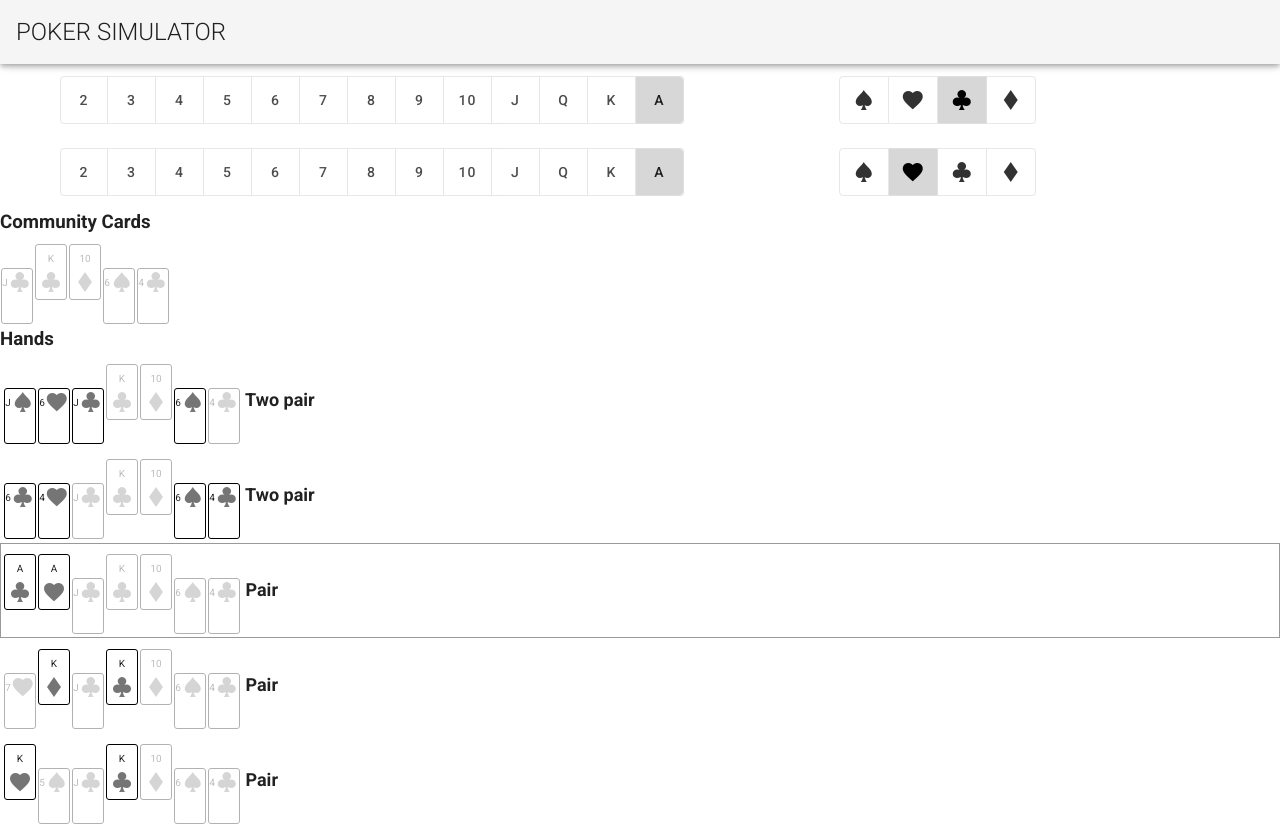
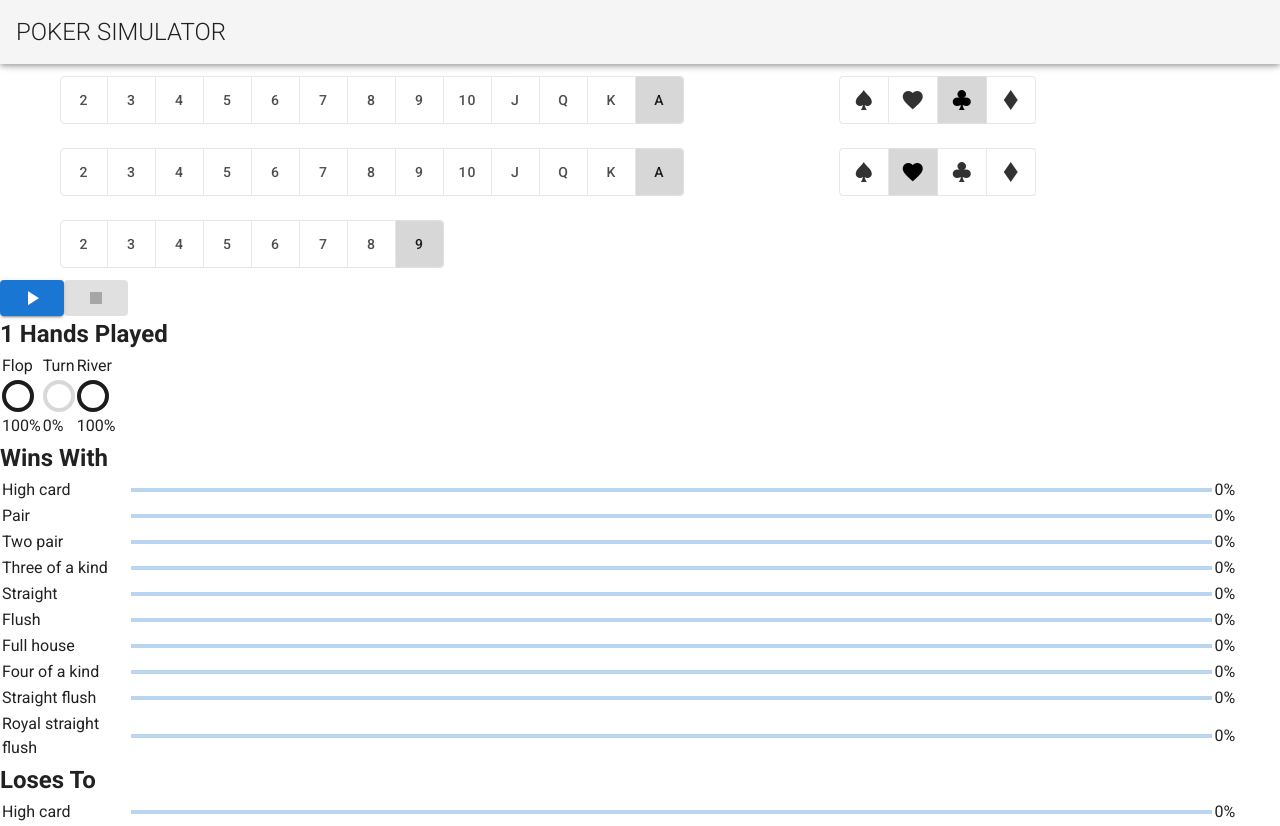
Before and after one commit to jherr/vue-poker-calculator, a Vue app: page / in a window 1280 px wide. Shown: the top 826 px of the page. Built offline with nearby package versions, Linux system fonts and the light colour scheme.

Commit message:
Pretty much done, just gotta make it pretty and add UI tesdts

```diff
--- a/src/App.vue
+++ b/src/App.vue
@@ -9,6 +9,88 @@
     <v-content>
       <CardSelector :index="0" />
       <CardSelector :index="1" />
+      <PlayerCount />
+
+      <v-btn color="primary" @click="onPlay" :disabled="playing">
+        <v-icon>mdi-play</v-icon>
+      </v-btn>
+      <v-btn color="error" @click="onStop" :disabled="!playing">
+        <v-icon>mdi-stop</v-icon>
+      </v-btn>
+
+      <h2>{{statistics.totalCount}} Hands Played</h2>
+      <table>
+        <tr>
+          <td>
+            Flop
+          </td>
+          <td>
+            Turn
+          </td>
+          <td>
+            River
+          </td>
+        </tr>
+        <tr>
+          <td>
+            <v-progress-circular
+              :value="(statistics.winsAfterFlop / statistics.totalCount) * 100.0"
+            />
+          </td>
+          <td>
+            <v-progress-circular
+              :value="(statistics.winsAfterTurn / statistics.totalCount) * 100.0"
+            />
+          </td>
+          <td>
+            <v-progress-circular
+              :value="(statistics.wins / statistics.totalCount) * 100.0"
+            />
+          </td>
+        </tr>
+        <tr>
+          <td>
+            {{(statistics.winsAfterFlop / statistics.totalCount) * 100.0 | percent}}
+          </td>
+          <td>
+            {{(statistics.winsAfterTurn / statistics.totalCount) * 100.0 | percent}}
+          </td>
+          <td>
+            {{(statistics.wins / statistics.totalCount) * 100.0 | percent}}
+          </td>
+        </tr>
+      </table>
+
+      <h2>Wins With</h2>
+      <table width="100%">
+        <tr v-for="hand in Object.keys(statistics.winsWith)" :key="hand">
+          <td width="10%" nobreak>
+            {{hand}}
+          </td>
+          <td width="85%">
+            <v-progress-linear :value="safePercent(statistics.winsWith[hand], statistics.wins) * 100.0"></v-progress-linear>
+          </td>
+          <td width="5%">
+            {{safePercent(statistics.winsWith[hand], statistics.wins) * 100.0 | percent}}
+          </td>
+        </tr>
+      </table>
+
+      <h2>Loses To</h2>
+      <table width="100%">
+        <tr v-for="hand in Object.keys(statistics.losesTo)" :key="hand">
+          <td width="10%" nobreak>
+            {{hand}}
+          </td>
+          <td width="85%">
+            <v-progress-linear :value="safePercent(statistics.losesTo[hand], statistics.totalCount - statistics.wins) * 100.0"></v-progress-linear>
+          </td>
+          <td width="5%">
+            {{safePercent(statistics.losesTo[hand], statistics.totalCount - statistics.wins) * 100.0 | percent}}
+          </td>
+        </tr>
+      </table>
+
       <CurrentTable />
     </v-content>
   </v-app>
@@ -18,14 +100,40 @@
 import Vue from 'vue';
 import CardSelector from '@/components/CardSelector.vue';
 import CurrentTable from '@/components/CurrentTable.vue';
+import PlayerCount from '@/components/PlayerCount.vue';
 
 export default Vue.extend({
+  filters: {
+    percent: (v: number) => `${Math.round(v)}%`,
+  },
   name: 'App',
   components: {
     CardSelector,
     CurrentTable,
+    PlayerCount,
   },
   data: () => ({
   }),
+  computed: {
+    statistics: {
+      get(): any {
+        return this.$store.state.statistics;
+      },
+    },
+    playing() {
+      return this.$store.state.playing;
+    },
+  },
+  methods: {
+    onPlay() {
+      this.$store.commit('setPlaying', true);
+    },
+    onStop() {
+      this.$store.commit('setPlaying', false);
+    },
+    safePercent(count: number, total: number) {
+      return total > 0 ? count / total : 0;
+    },
+  },
 });
 </script>
--- a/src/calculator/hand.ts
+++ b/src/calculator/hand.ts
@@ -15,8 +15,6 @@ export default class Hand {
   private rankCounts: any = {};
 
   constructor(public cards: Card[], public playerHand: boolean = false) {
-    this.high = this.cards[this.cards.length - 1].rankNumber;
-
     const suitsHash: any = {};
 
     const segments: Segment[] = [];
@@ -26,6 +24,7 @@ export default class Hand {
     const sortedCards = this.cards
       .slice()
       .sort((a, b) => a.rankNumber < b.rankNumber ? -1 : 1);
+    this.high = sortedCards[this.cards.length - 1].rankNumber;
     sortedCards.forEach((card) => {
       // Calculate straight segments
       if (card.rankNumber - end > 1) {
@@ -242,13 +241,14 @@ export default class Hand {
 
   private twoPairMatcher() {
     if (this.match.hand === Hands.HighCard) {
-      if (this.findRankCounts(2).length === 2) {
+      if (this.findRankCounts(2).length >= 2) {
+        const sortedRankCounts = sortRanks(this.findRankCounts(2));
         this.match = new MatchResult(Hands.TwoPair, [
-          ...sortRanks(this.findRankCounts(2)),
+          ...sortedRankCounts.slice(0, 2),
           ...this.findRankCounts(1).slice(0, 1),
         ]);
-        this.markUsedByRankNumber(this.findRankCounts(2)[0]);
-        this.markUsedByRankNumber(this.findRankCounts(2)[1]);
+        this.markUsedByRankNumber(sortedRankCounts[0]);
+        this.markUsedByRankNumber(sortedRankCounts[1]);
       }
     }
   }
@@ -303,8 +303,9 @@ export default class Hand {
   }
 
   private markUsedByRankNumber(rank: number) {
+    const adjustedRank = rank === RankNumbers[Rank.AceHigh] ? RankNumbers[Rank.Ace] : rank;
     this.cards.forEach((card) => {
-      if (card.rankNumber === rank) {
+      if (card.rankNumber === adjustedRank) {
         card.used = true;
       }
     });
--- a/src/calculator/table.ts
+++ b/src/calculator/table.ts
@@ -5,7 +5,11 @@ import { cloneDeep } from 'lodash';
 
 export default class Table {
   public hands: Hand[] = [];
+
   public won: boolean = false;
+  public wonAfterFlop: boolean = false;
+  public wonAfterTurn: boolean = false;
+
   public communityCards: Card[] = [];
 
   constructor(baseCards: Card[], players: number = 9) {
@@ -14,22 +18,40 @@ export default class Table {
 
     baseCards.forEach((card) => deck.remove(card));
 
-    this.communityCards = deck.draw(5);
+    // Simulate the flop and set up initial hands
+    this.communityCards = deck.draw(3);
 
     this.hands.push(new Hand([
       ...cloneDeep(baseCards),
       ...cloneDeep(this.communityCards),
     ], true));
-
     for (let p = 0; p < players - 1; p++) {
       this.hands.push(new Hand([
         ...cloneDeep(deck.draw(2).slice()),
         ...cloneDeep(this.communityCards),
       ]));
     }
-
     this.hands = this.hands.sort((a, b) => b.compare(a));
 
-    this.won = this.hands[0].playerHand === true;
+    this.wonAfterFlop = this.hands[0].playerHand === true;
+
+    // Simulate the turn and river
+    for (let i = 0; i < 2; i++) {
+      const newCards = deck.draw(1);
+      this.communityCards.push(cloneDeep(newCards)[0]);
+      this.hands = this.hands.map(
+        (hand: Hand) => new Hand([
+          ...hand.cards,
+          ...cloneDeep(newCards),
+        ], hand.playerHand),
+      );
+      this.hands = this.hands.sort((a, b) => b.compare(a));
+
+      if (i === 0) {
+        this.wonAfterTurn = this.hands[0].playerHand === true;
+      } else {
+        this.won = this.hands[0].playerHand === true;
+      }
+    }
   }
 }
--- /dev/null
+++ b/src/components/PlayerCount.vue
@@ -0,0 +1,52 @@
+<template>
+  <v-container grid-list-md>
+    <v-layout wrap>
+      <v-flex xs8>
+        <v-btn-toggle v-model="count">
+          <v-btn text :value="2">
+            2
+          </v-btn>
+          <v-btn text :value="3">
+            3
+          </v-btn>
+          <v-btn text :value="4">
+            4
+          </v-btn>
+          <v-btn text :value="5">
+            5
+          </v-btn>
+          <v-btn text :value="6">
+            6
+          </v-btn>
+          <v-btn text :value="7">
+            7
+          </v-btn>
+          <v-btn text :value="8">
+            8
+          </v-btn>
+          <v-btn text :value="9">
+            9
+          </v-btn>
+        </v-btn-toggle>
+      </v-flex>
+    </v-layout>
+  </v-container>
+</template>
+
+<script lang="ts">
+import Vue from 'vue';
+
+export default Vue.extend({
+  name: 'PlayerCount',
+  computed: {
+    count: {
+      get(): number {
+        return this.$store.state.playerCount;
+      },
+      set(val: string) {
+        this.$store.commit('setPlayerCount', parseInt(val, 10));
+      },
+    },
+  },
+});
+</script>
--- a/src/store.ts
+++ b/src/store.ts
@@ -1,7 +1,8 @@
 import Vue from 'vue';
 import Vuex from 'vuex';
 import Card, { Suit, Rank } from '@/calculator/card';
-import Table from './calculator/table';
+import { Hands, HandRanks } from '@/calculator/hands';
+import Table from '@/calculator/table';
 
 Vue.use(Vuex);
 
@@ -9,24 +10,94 @@ const startingCards = [
   new Card(Suit.Clubs, Rank.Ace),
   new Card(Suit.Hearts, Rank.Ace),
 ];
+const firstTable = new Table(startingCards);
 
-export default new Vuex.Store({
+interface Statistics {
+  totalCount: number;
+  wins: number;
+  winsAfterTurn: number;
+  winsAfterFlop: number;
+  winsWith: any;
+  losesTo: any;
+}
+
+const updateStatistics = (table: Table, stats: Statistics) => {
+  stats.totalCount += 1;
+  stats.wins += table.won ? 1 : 0;
+  stats.winsAfterFlop += table.wonAfterFlop ? 1 : 0;
+  stats.winsAfterTurn += table.wonAfterTurn ? 1 : 0;
+  if (table.won) {
+    stats.winsWith[table.hands[0].match.hand] += 1;
+  } else {
+    stats.losesTo[table.hands[0].match.hand] += 1;
+  }
+};
+
+const resetStatistics = (table: Table): Statistics => {
+  const stats: Statistics = {
+    totalCount: 1,
+    wins: firstTable.won ? 1 : 0,
+    winsAfterFlop: firstTable.wonAfterFlop ? 1 : 0,
+    winsAfterTurn: firstTable.wonAfterTurn ? 1 : 0,
+    winsWith: {},
+    losesTo: {},
+  };
+  HandRanks.forEach((hand: Hands) => {
+    stats.winsWith[hand] = 0;
+    stats.losesTo[hand] = 0;
+  });
+  return stats;
+};
+
+interface StoreState {
+  cards: Card[];
+  table: Table;
+  statistics: Statistics;
+  playing: boolean;
+  playerCount: number;
+}
+
+const store = new Vuex.Store({
   state: {
     cards: startingCards,
-    table: new Table(startingCards),
+    table: firstTable,
+    statistics: resetStatistics(firstTable),
+    playing: false,
+    playerCount: 9,
   },
   mutations: {
-    setCard(state, { index, card }) {
+    setCard(state: StoreState, { index, card }) {
       state.cards[index] = card;
-      state.table = new Table(state.cards);
+      state.table = new Table(state.cards, state.playerCount);
+      state.statistics = resetStatistics(state.table);
     },
-    setupTable(state) {
-      state.table = new Table(state.cards);
+    setPlayerCount(state: StoreState, count: number) {
+      state.playerCount = count;
+      state.table = new Table(state.cards, state.playerCount);
+      state.statistics = resetStatistics(state.table);
     },
-  },
-  actions: {
-    runHand({ commit }) {
-      commit('setupTable');
+    setupTable(state: StoreState) {
+      const statistics = {
+        ...state.statistics,
+      };
+      let table = new Table(state.cards, state.playerCount);
+      for (let i = 0; i < 100; i += 1) {
+        table = new Table(state.cards, state.playerCount);
+        updateStatistics(table, statistics);
+      }
+      state.table = table;
+      state.statistics = statistics;
+    },
+    setPlaying(state: StoreState, playing: boolean) {
+      state.playing = playing;
     },
   },
 });
+
+window.setInterval(() => {
+  if (store.state.playing) {
+    store.commit('setupTable');
+  }
+}, 200);
+
+export default store;
--- a/tsconfig.json
+++ b/tsconfig.json
@@ -13,7 +13,8 @@
     "baseUrl": ".",
     "types": [
       "webpack-env",
-      "jest"
+      "jest",
+      "vuetify"
     ],
     "paths": {
       "@/*": [
```
Also changed, not shown: 2 other files (tests, documents, lock files or other folders).
